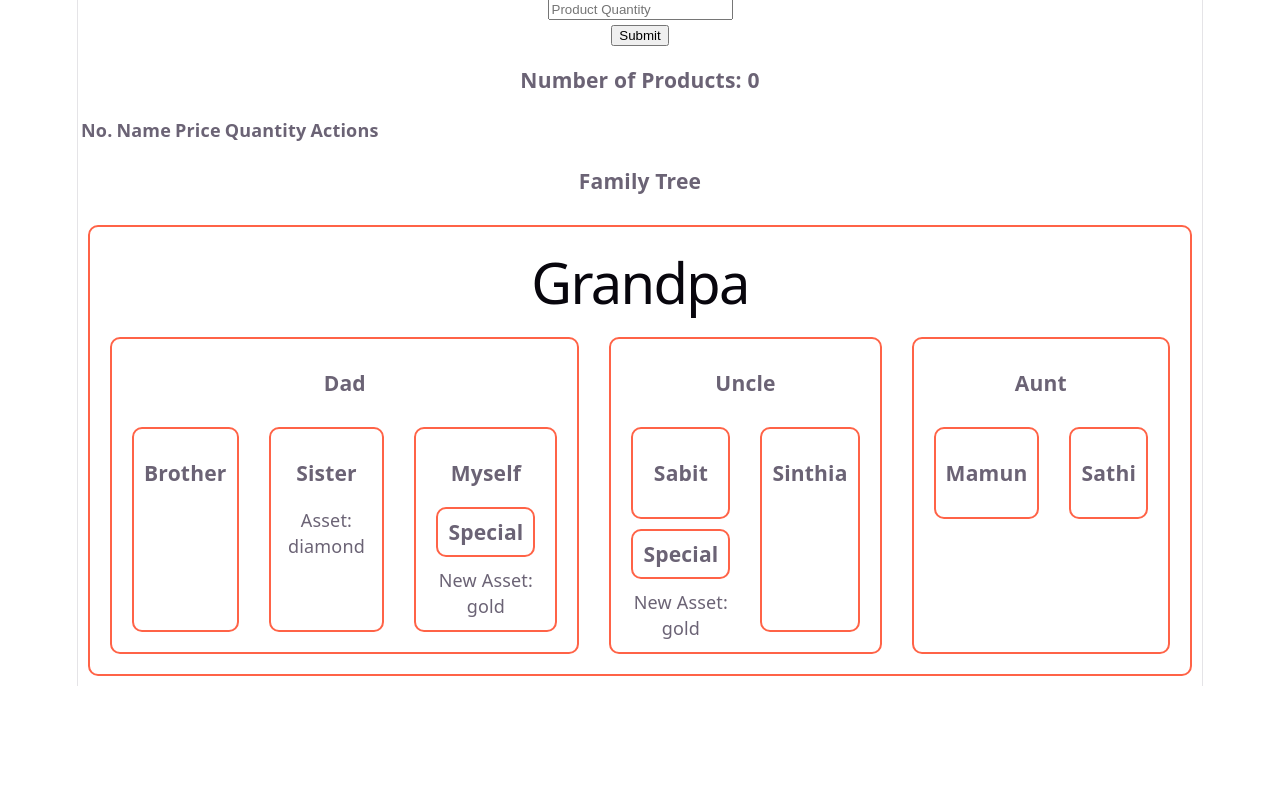
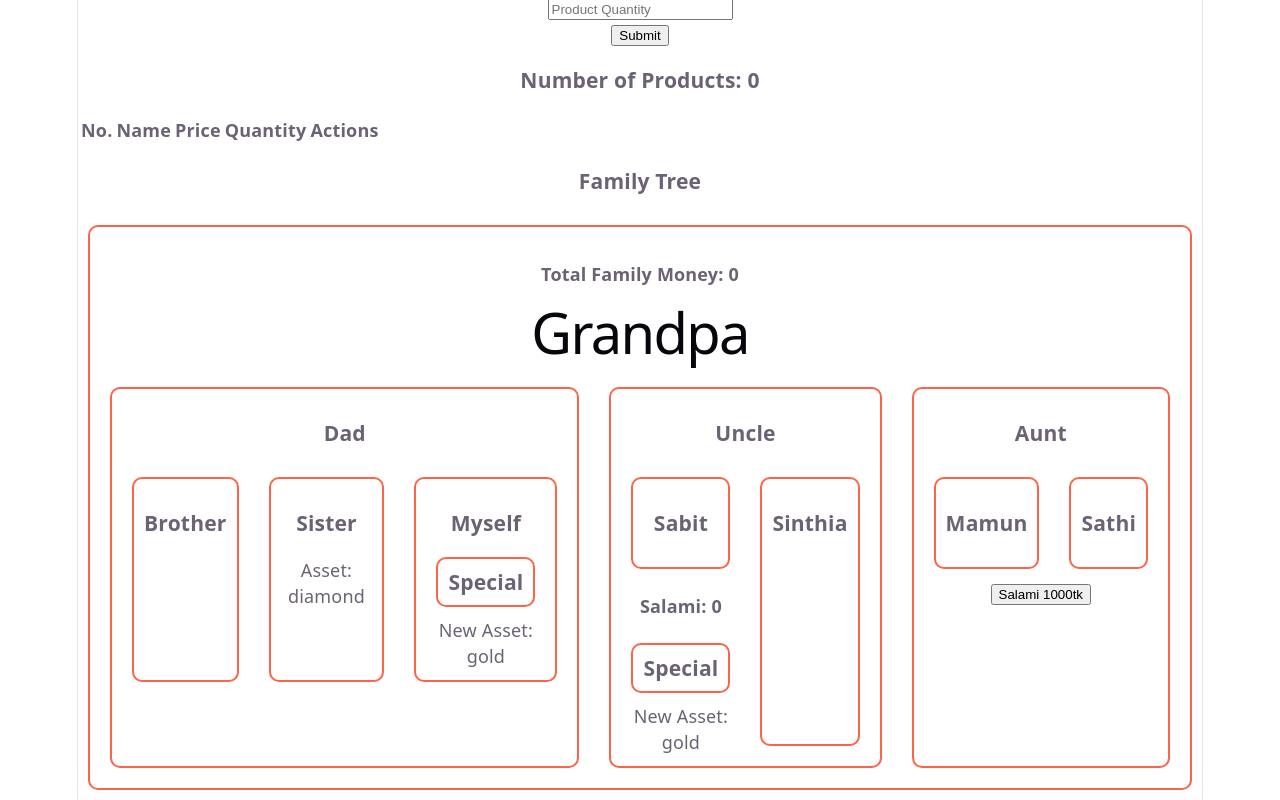
Before and after one commit to MahfuzulIslamPranto/explore-react-form, a React (Vite) app: page / in a window 1280 px wide. Shown: the part 1027-1827 px from the top of the page. Before the commit the page ends 1713 px from the top, so only its background shows below. Built offline with nearby package versions, Linux system fonts and the light colour scheme.

Commit message:
useContext added

```diff
--- a/src/Components/FamilyTree/Aunt.jsx
+++ b/src/Components/FamilyTree/Aunt.jsx
@@ -1,7 +1,9 @@
-import React from 'react';
+import React, { useContext } from 'react';
 import Cousin from './Cousin';
+import { SalamiContext } from './FamilyTree';
 
 const Aunt = () => {
+    const [money,setMoney] = useContext(SalamiContext);
     return (
         <div className='familyTree'>
             <h3>Aunt</h3>
@@ -9,6 +11,7 @@ const Aunt = () => {
                 <Cousin name='Mamun'></Cousin>
                 <Cousin name='Sathi'></Cousin>
             </div>
+            <button onClick={()=>setMoney(money+1000)}>Salami 1000tk</button>
         </div>
     );
 };
--- a/src/Components/FamilyTree/FamilyTree.jsx
+++ b/src/Components/FamilyTree/FamilyTree.jsx
@@ -1,20 +1,25 @@
-import React, { createContext } from 'react';
+import React, { createContext, useState } from 'react';
 import Grandpa from './Grandpa';
 import '../FamilyTree/FamilyTree.css'
 
 export const AssetContext = createContext('');
 export const MoneyContext = createContext('');
+export const SalamiContext = createContext('');
 
 const FamilyTree = () => {
+    const [money,setMoney] = useState(0);
     const asset = 'diamond';
     const newAsset = 'gold';
     return (
         <div className='familyTree'>
-            <MoneyContext value={asset}>
-                <AssetContext value={newAsset}>
-                    <Grandpa></Grandpa>
-                </AssetContext>
-            </MoneyContext>
+            <h4>Total Family Money: {money}</h4>
+            <SalamiContext value={[money,setMoney]}>
+                <MoneyContext value={asset}>
+                    <AssetContext value={newAsset}>
+                        <Grandpa></Grandpa>
+                    </AssetContext>
+                </MoneyContext>
+            </SalamiContext>
         </div>
     );
 };
--- a/src/Components/FamilyTree/Uncle.jsx
+++ b/src/Components/FamilyTree/Uncle.jsx
@@ -1,15 +1,18 @@
-import React from 'react';
+import React, { useContext } from 'react';
 import Cousin from './Cousin';
 import Special from './Special';
+import { SalamiContext } from './FamilyTree';
 
 
 const Uncle = () => {
+    const [money,setMoney] = useContext(SalamiContext);
     return (
         <div className='familyTree'>
             <h3>Uncle</h3>
             <div className='flex'>
                 <div>
                     <Cousin name='Sabit'></Cousin>
+                    <h4>Salami: {money}</h4>
                     <Special></Special>
                 </div>
                 <Cousin name='Sinthia'></Cousin>
```
